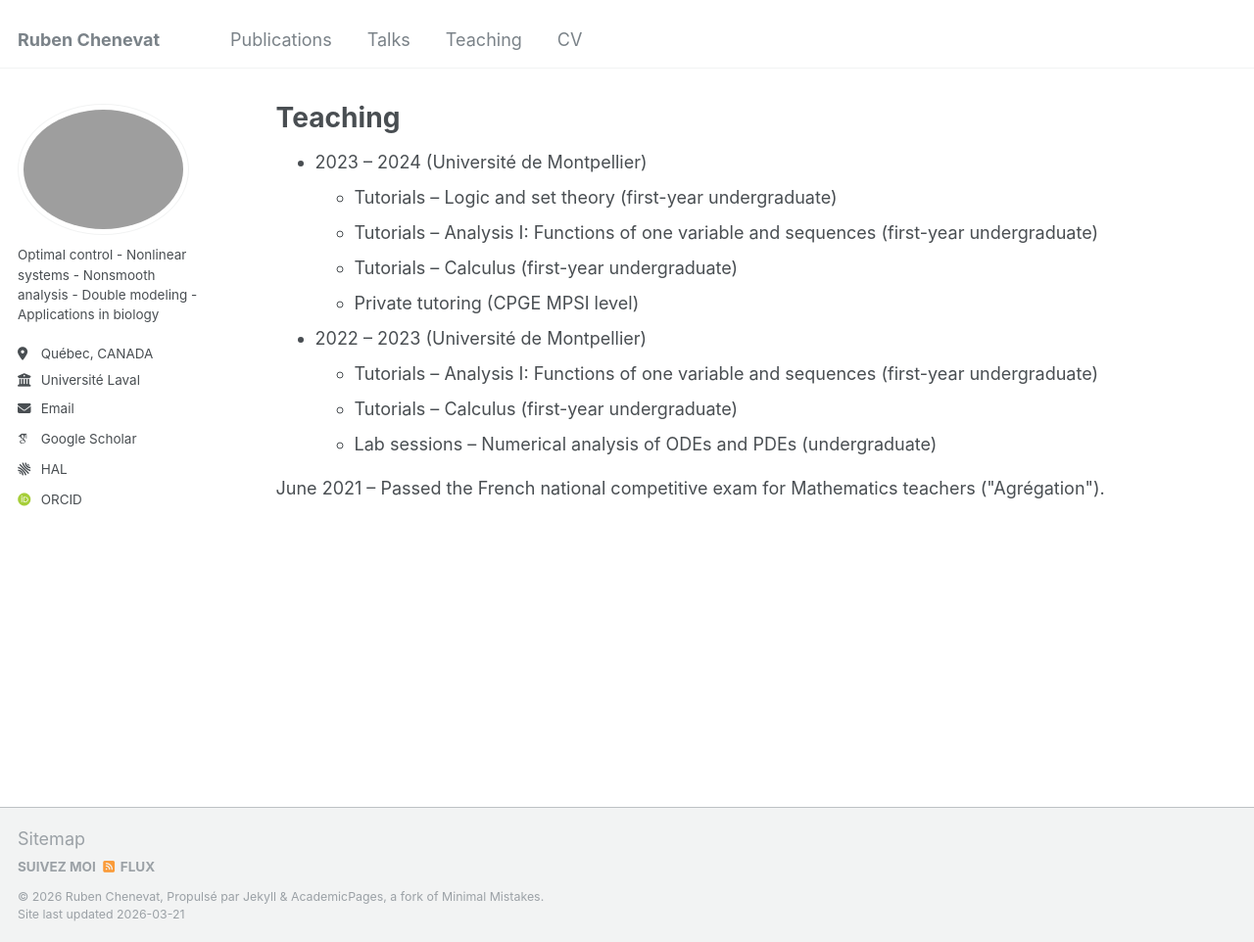
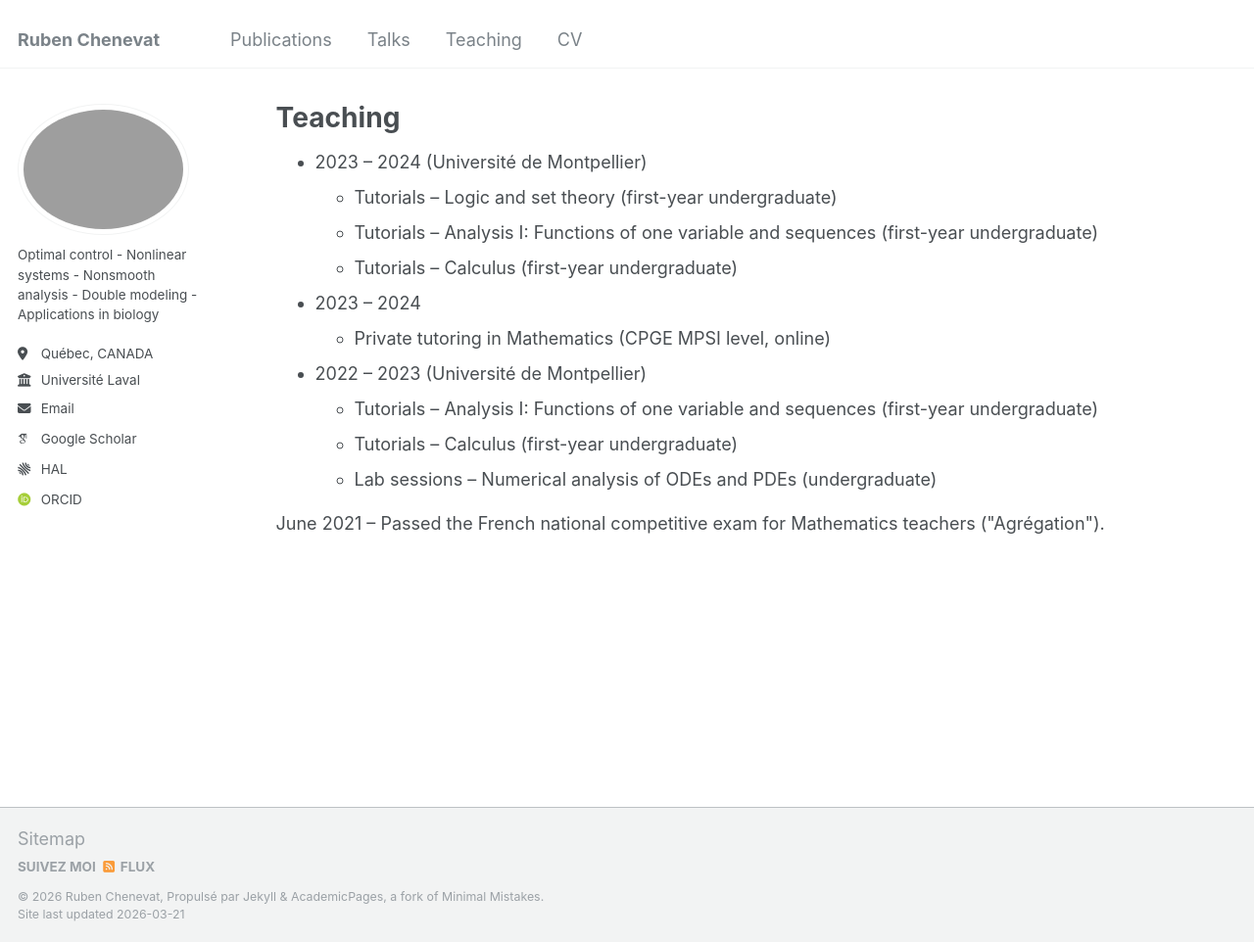
Before and after one commit to rubenchenevat/rubenchenevat.github.io, a Jekyll site: the page built from _pages/teaching.html, in a window 1280 px wide and 962 px high. Shown: the whole window at 98% size. Built offline with Jekyll 4.4.1, drawn with Linux system fonts in a browser that asks for light colours; some web fonts are replaced.

Commit message:
Update teaching.html

```diff
--- a/_pages/teaching.html
+++ b/_pages/teaching.html
@@ -13,16 +13,20 @@ author_profile: true
 -->
 
 <ul>
-    <li>2023 – 2024 (Université de Montpellier)
+    <li>2023 &ndash; 2024 (Université de Montpellier)
         <ul>
             <li>Tutorials &ndash; Logic and set theory (first-year undergraduate)</li>
             <li>Tutorials &ndash; Analysis I: Functions of one variable and sequences (first-year undergraduate)</li>
             <li>Tutorials &ndash; Calculus (first-year undergraduate)</li>
-            <li>Private tutoring (CPGE MPSI level)</li>
+        </ul>
+    </li>
+    <li>2023 &ndash; 2024
+        <ul>
+            <li>Private tutoring in Mathematics (CPGE MPSI level, online)</li>
         </ul>
     </li>
 
-    <li>2022 – 2023 (Université de Montpellier)
+    <li>2022 &ndash; 2023 (Université de Montpellier)
         <ul>
             <li>Tutorials &ndash; Analysis I: Functions of one variable and sequences (first-year undergraduate)</li>
             <li>Tutorials &ndash; Calculus (first-year undergraduate)</li>
@@ -32,5 +36,5 @@ author_profile: true
 </ul>
 
 <p>
-June 2021 – Passed the French national competitive exam for Mathematics teachers ("Agrégation").
+June 2021 &ndash; Passed the French national competitive exam for Mathematics teachers ("Agrégation").
 </p>
```
